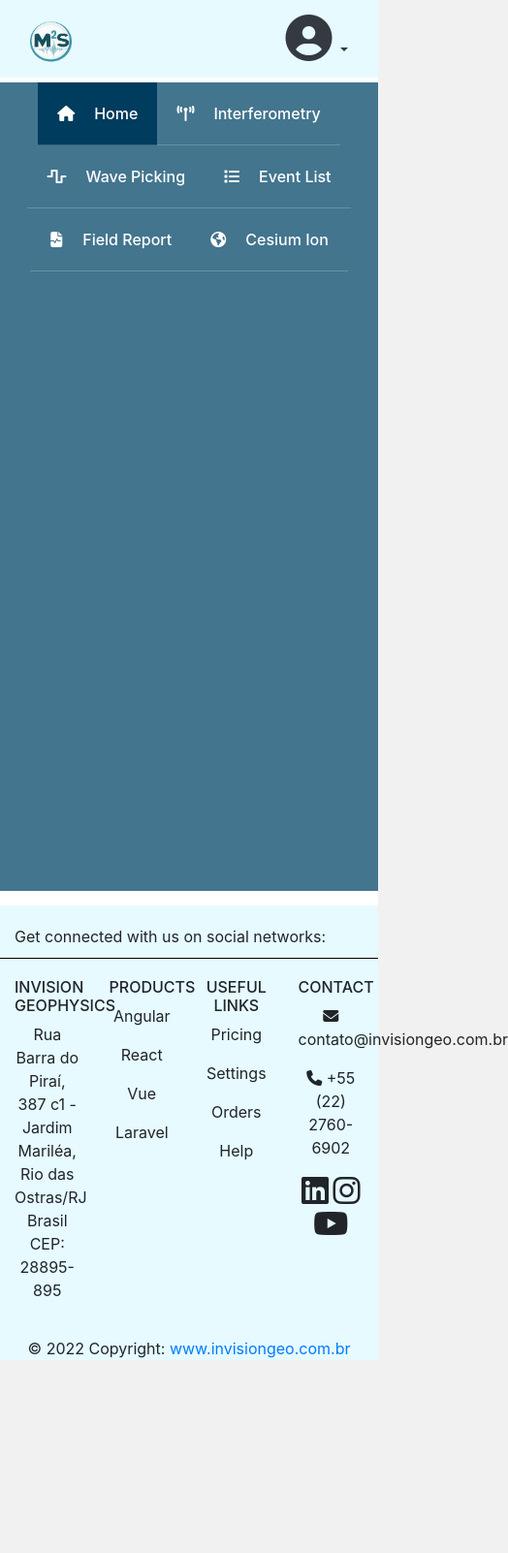
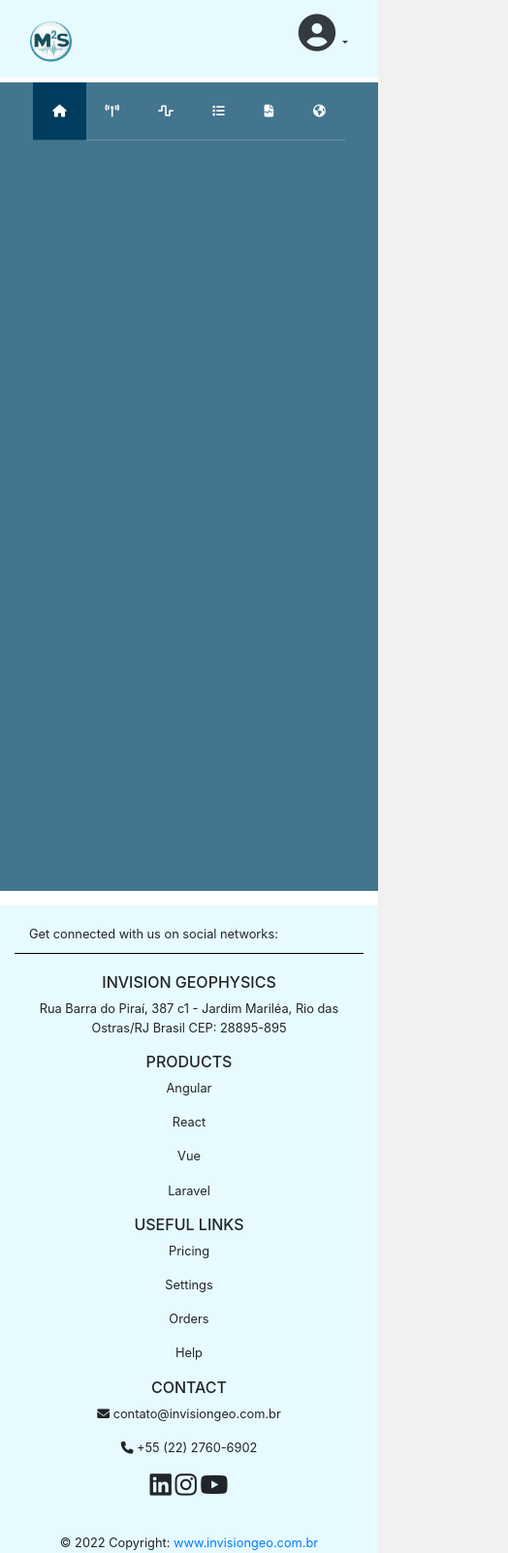
Before and after one commit to Dirack/dashboard, a plain HTML site: page index.html in a window 390 px wide. Shown: the whole page at 97% size, 524 px wide, since content can reach past the window. Before the commit the page ends 1403 px from the top, so only its background shows below. Drawn offline with nearby package versions, Linux system fonts and the light colour scheme.

Commit message:
Responsive footer using bootstrap

```diff
--- a/index.html
+++ b/index.html
@@ -9,7 +9,7 @@
 	<!-- Bootstrap 4 -->
 	<link rel="stylesheet" href="https://cdn.jsdelivr.net/npm/bootstrap@4.6.1/dist/css/bootstrap.min.css" integrity="sha384-zCbKRCUGaJDkqS1kPbPd7TveP5iyJE0EjAuZQTgFLD2ylzuqKfdKlfG/eSrtxUkn" crossorigin="anonymous">
 
-	<!-- Importar a fonte de ícones font awesome -->
+	<!-- Import font awesome icons -->
 	<link rel="stylesheet" href="https://cdnjs.cloudflare.com/ajax/libs/font-awesome/5.15.4/css/all.min.css" integrity="sha512-1ycn6IcaQQ40/MKBW2W4Rhis/DbILU74C1vSrLJxCq57o941Ym01SwNsOMqvEBFlcgUa6xLiPY/NS5R+E6ztJQ==" crossorigin="anonymous" referrerpolicy="no-referrer" />
 
 	<script src="https://kit.fontawesome.com/5b20eb1070.js" crossorigin="anonymous"></script>
@@ -31,7 +31,7 @@
 						</a>
 						<div class="dropdown-menu" aria-labelledby="navbar-dropdown">
 							<a href="#" class="dropdown-item menuperfil fechar">
-								<i class="fas fa-sign-out-alt m-1"></i>Sair
+								<i class="fas fa-sign-out-alt m-1"></i><span class="dropdown-item__text">Sair</span>
 							</a>
 						</div>
 					</li>
@@ -58,10 +58,10 @@
 		</div>
 	</div>
 
-	<footer id="footer" class="footer-media">
+	<footer id="footer" class="footer-media container-fluid">
 		<div class="container-fluid" >
 			<div class="row footer__message">
-				<div class="col-12">
+				<div class="col-sm-12">
 					<span>Get connected with us on social networks:</span>
 				</div>
 			</div>
@@ -70,13 +70,13 @@
 		<div class="container-fluid">
 			<div class="container footer-container">
 				<div class="row">
-					<div class="col-3">
+					<div class="col-sm-6 col-lg-3">
 						<h6 class="footer-title">Invision Geophysics</h6>
 						<p>Rua Barra do Piraí, 387 c1 - Jardim Mariléa, Rio das Ostras/RJ
 						Brasil CEP: 28895-895</p>
 					</div>
 
-					<div class="col-3">
+					<div class="col-sm-6 col-lg-3">
 						  <h6 class="footer-title">
 						    Products
 						  </h6>
@@ -94,7 +94,7 @@
 						  </p>
 					</div>
 
-					<div class="col-3">
+					<div class="col-sm-6 col-lg-3">
 						  <h6 class="footer-title">
 						    Useful links
 						  </h6>
@@ -112,7 +112,7 @@
 						  </p>
 					</div>
 
-					<div class="col-3">
+					<div class="col-sm-6 col-lg-3">
 						  <h6 class="footer-title">Contact</h6>
 						  <p><i class="fas fa-envelope me-3"></i> contato@invisiongeo.com.br
 						  </p>
@@ -129,8 +129,11 @@
 		</div>
 	</footer>
 
-<script src="https://cdn.jsdelivr.net/npm/jquery@3.5.1/dist/jquery.slim.min.js" integrity="sha384-DfXdz2htPH0lsSSs5nCTpuj/zy4C+OGpamoFVy38MVBnE+IbbVYUew+OrCXaRkfj" crossorigin="anonymous"></script>
-<script src="https://cdn.jsdelivr.net/npm/bootstrap@4.6.1/dist/js/bootstrap.bundle.min.js" integrity="sha384-fQybjgWLrvvRgtW6bFlB7jaZrFsaBXjsOMm/tB9LTS58ONXgqbR9W8oWht/amnpF" crossorigin="anonymous"></script>
+	<!-- Add JQuery -->
+	<script src="https://cdn.jsdelivr.net/npm/jquery@3.5.1/dist/jquery.slim.min.js" integrity="sha384-DfXdz2htPH0lsSSs5nCTpuj/zy4C+OGpamoFVy38MVBnE+IbbVYUew+OrCXaRkfj" crossorigin="anonymous"></script>
+
+	<!-- Add Bootstrap -->
+	<script src="https://cdn.jsdelivr.net/npm/bootstrap@4.6.1/dist/js/bootstrap.bundle.min.js" integrity="sha384-fQybjgWLrvvRgtW6bFlB7jaZrFsaBXjsOMm/tB9LTS58ONXgqbR9W8oWht/amnpF" crossorigin="anonymous"></script>
 
 	<script>
 		$(".page-button").bind("click",function(){
--- a/styles.css
+++ b/styles.css
@@ -101,3 +101,33 @@ footer{
 #navbar-dropdown:hover{
 	text-decoration: none;
 }
+
+@media screen and (max-width:1300px){
+	.lateral{
+		min-width: auto;
+	}
+
+	.lateral .menu a span{
+		display: none;
+	}
+
+	.lateral .menu a i{
+		margin: 0;
+	}
+
+	.bar{
+		min-width: auto;
+	}
+
+	.dropdown-item__text{
+		display: none;
+	}
+
+	.dropdown-menu{
+		min-width: 5rem;
+	}
+
+	body{
+		font-size: 0.8rem;
+	}
+}
```
